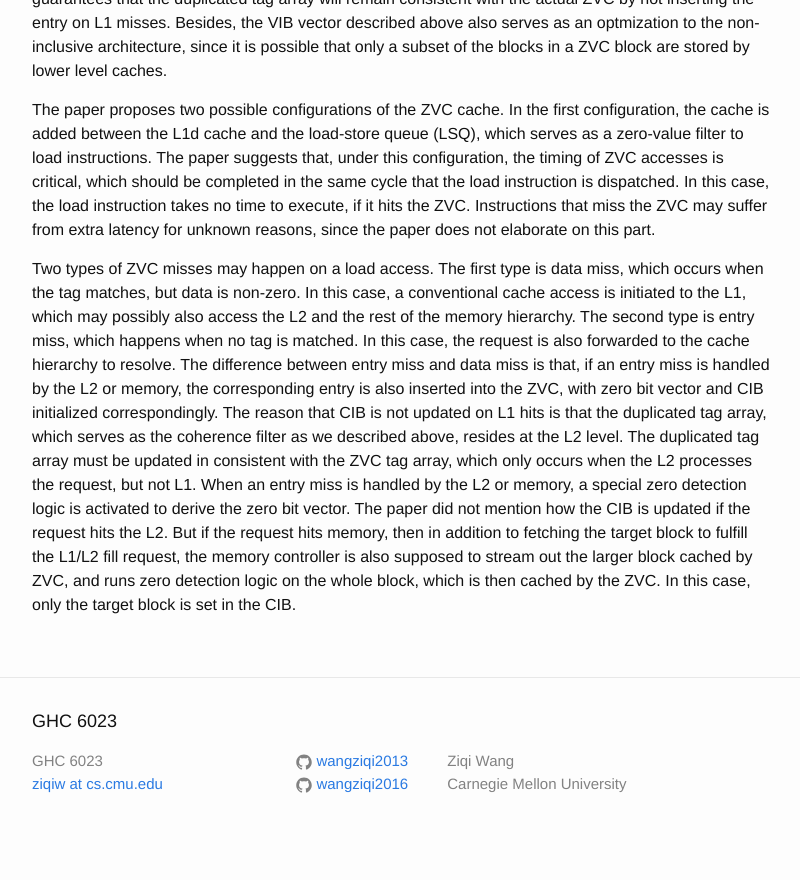
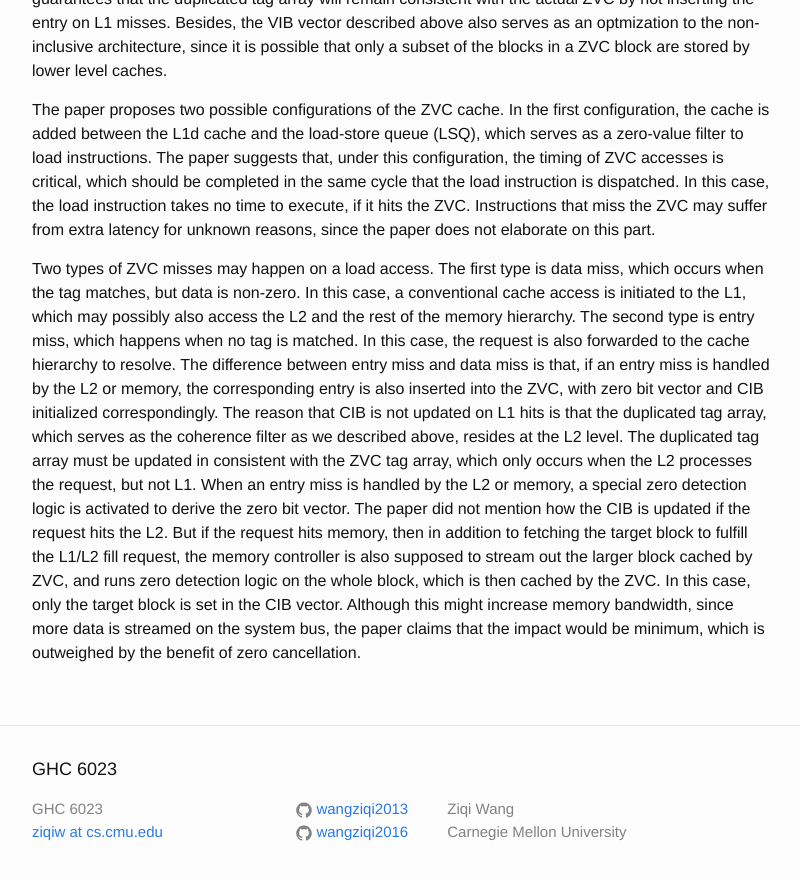
Before and after one commit to wangziqi2013/wangziqi2013.github.io, a Jekyll site: the page built from _posts/2020-06-26-zvc.markdown, in a window 1280 px wide and 900 px high, scrolled down 1402 px. Shown: the top 880 px of the window, without its empty margins (238-1038 px from the left). Built offline with Jekyll 4.4.1, drawn with Linux system fonts in a browser that asks for light colours; before the commit the page ends 2257 px from its top, so only the background shows below that.

Commit message:
Finish miss handling

```diff
--- a/_posts/2020-06-26-zvc.markdown
+++ b/_posts/2020-06-26-zvc.markdown
@@ -73,4 +73,6 @@ When an entry miss is handled by the L2 or memory, a special zero detection logi
 vector. The paper did not mention how the CIB is updated if the request hits the L2. But if the request hits memory,
 then in addition to fetching the target block to fulfill the L1/L2 fill request, the memory controller is also supposed
 to stream out the larger block cached by ZVC, and runs zero detection logic on the whole block, which is then
-cached by the ZVC. In this case, only the target block is set in the CIB.
+cached by the ZVC. In this case, only the target block is set in the CIB vector.
+Although this might increase memory bandwidth, since more data is streamed on the system bus, the paper claims that the
+impact would be minimum, which is outweighed by the benefit of zero cancellation.
```
